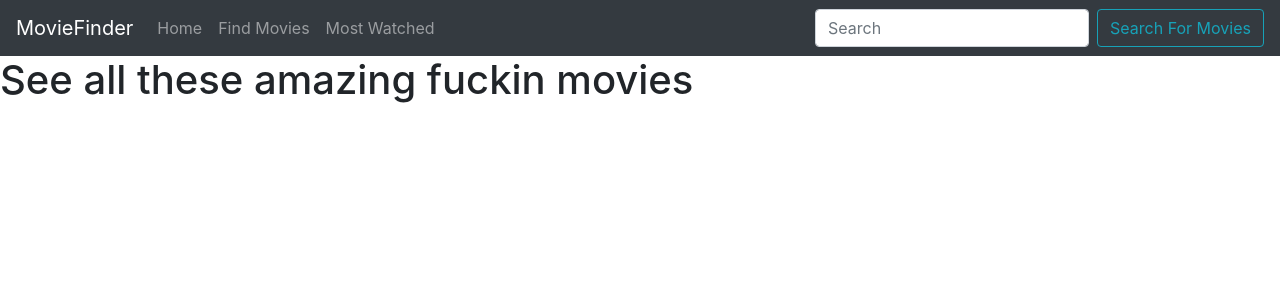
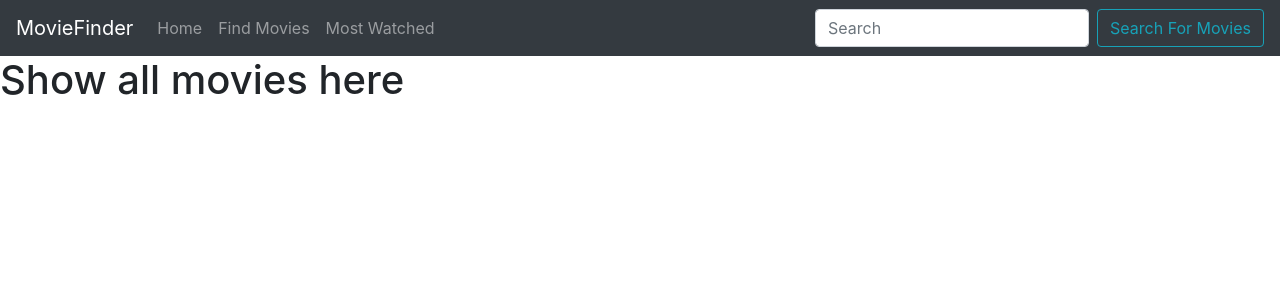
Before and after one commit to VictorDoyle/movie-finder-app, a React (Create React App) app in the folder movie-finder-app/: page /movies in a window 1280 px wide. Shown: the top 300 px of the page. Built offline with nearby package versions, Linux system fonts and the light colour scheme.

Commit message:
fixed movies js page

```diff
--- a/movie-finder-app/src/pages/Movies.js
+++ b/movie-finder-app/src/pages/Movies.js
@@ -3,7 +3,7 @@ import React from 'react';
 const Movies = () => {
   return (
     <div>
-      <h1>See all these amazing fuckin movies</h1>
+      <h1> Show all movies here</h1>
     </div>
   );
 }
```
Also changed, not shown: 1 other file (tests, documents, lock files or other folders).
